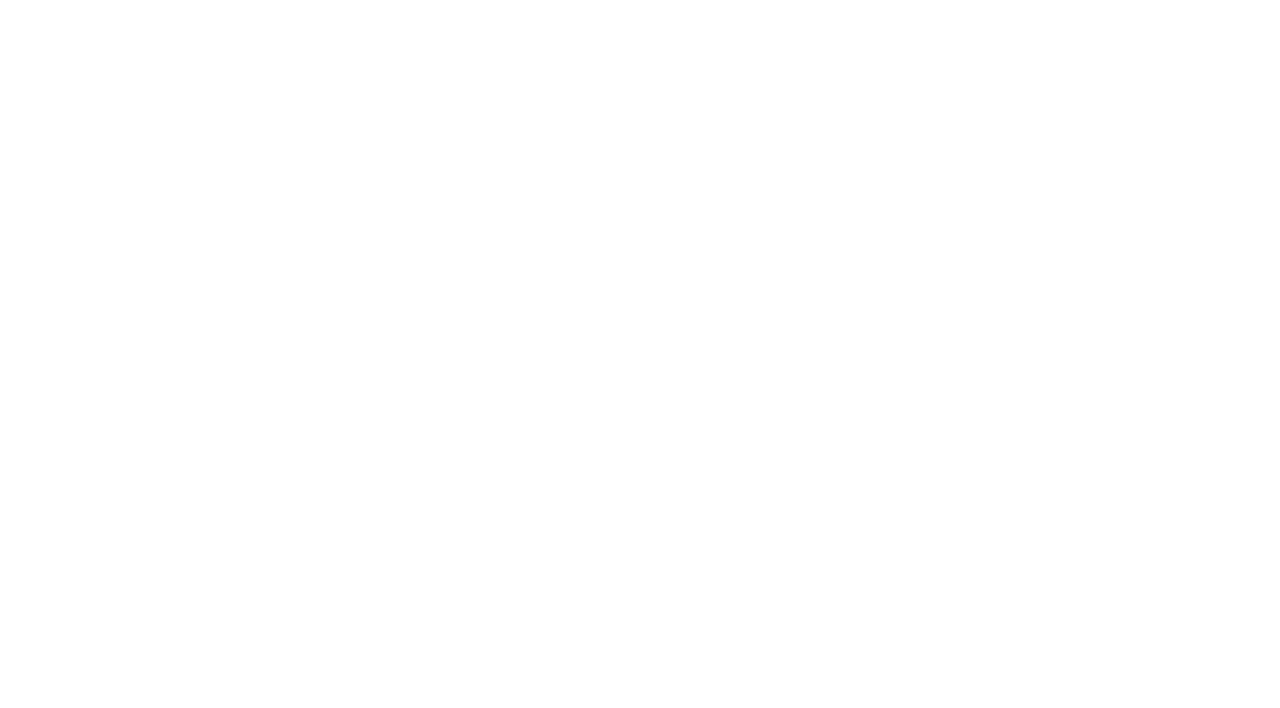
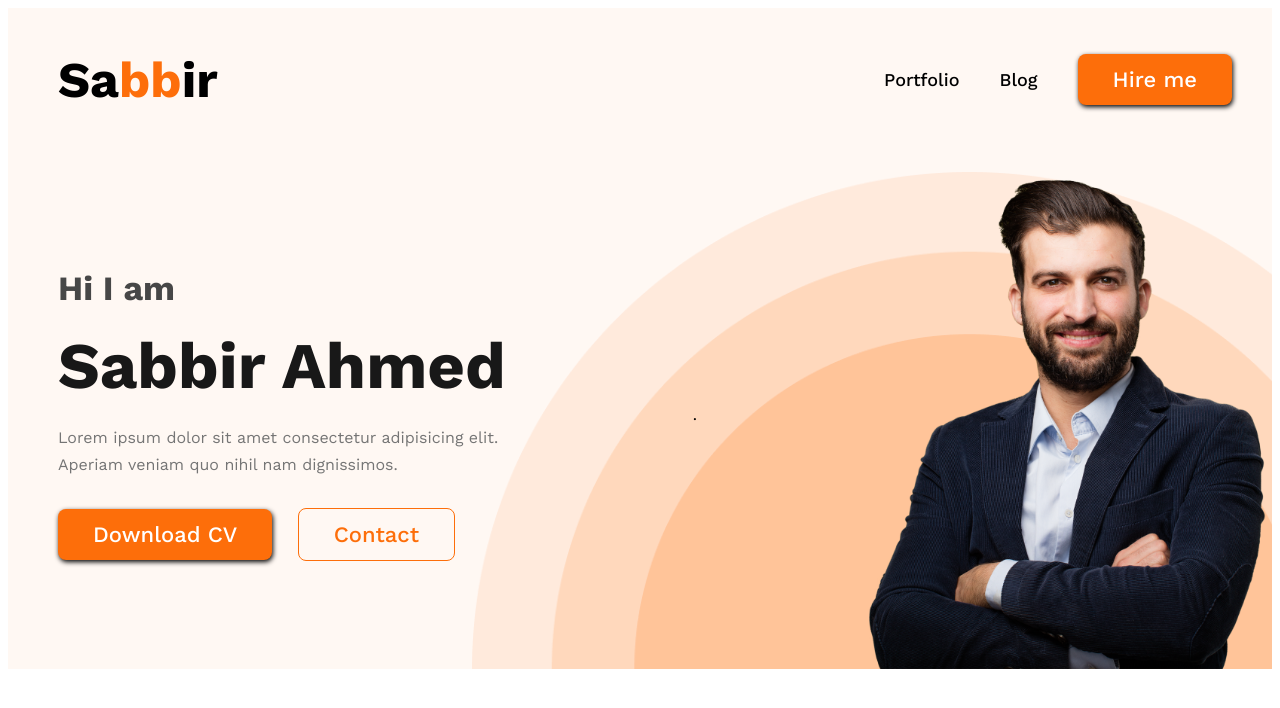
Before and after one commit to Sabbirahmed08/first-website, a plain HTML site: page html/index.html in a window 1280 px wide. Drawn offline with nearby package versions, Linux system fonts and the light colour scheme.

Commit message:
header-section-done

```diff
--- a/css/style.css
+++ b/css/style.css
@@ -0,0 +1,109 @@
+* {
+    font-family: "Work Sans", sans-serif;
+}
+
+/* common style */
+.common-color {
+    color: #FD6E0A;
+}
+
+.common-button {
+    background-color: #FD6E0A;
+    color: white;
+    padding: 13px 35px;
+    font-size: 22px;
+    font-weight: 500;
+    border: none;
+    border-radius: 8px;
+    box-shadow: 1px 2px 5px black;
+
+}
+
+/* navbar styles */
+.logo-name {
+    font-size: 50px;
+    margin-left: 50px;
+}
+
+header {
+    background-color: #FFF8F3;
+}
+
+nav {
+    display: flex;
+    justify-content: space-between;
+}
+
+nav>ul {
+    display: flex;
+    align-items: center;
+}
+
+nav li {
+    list-style: none;
+    margin-right: 40px;
+}
+
+nav li a {
+    text-decoration: none;
+    color: black;
+    font-size: 18px;
+    font-weight: 500;
+}
+
+/* header-part */
+.special-button {
+    color: #FD6E0A;
+    border: 1px solid #FD6E0A;
+    background-color: #FFF8F3;
+    padding: 13px 35px;
+    font-size: 22px;
+    font-weight: 500;
+    border-radius: 8px;
+}
+
+.header-part {
+    display: flex;
+    align-items: center;
+    background-image: url(/images/header_bg.png);
+    background-repeat: no-repeat;
+    background-size: 800px;
+    background-position: bottom right;
+    justify-content: space-between;
+    padding: 10px 0px 0 50px;
+
+}
+
+.header-part img {
+    width: 440px;
+    /* height: 600px; */
+}
+
+.header-text {
+    width: 500px;
+}
+
+.header-name-1 {
+    color: #474747;
+    font-size: 34px;
+    margin-bottom: 0;
+    margin-top: 0;
+}
+
+.header-name-2 {
+    color: #181818;
+    font-size: 65px;
+    margin-top: 20px;
+    margin-bottom: 0;
+}
+
+.header-description {
+    color: #757575;
+    margin-top: 20px;
+    margin-bottom: 30px;
+    line-height: 1.7em;
+}
+
+.special-button {
+    margin-left: 20px;
+}
--- a/html/index.html
+++ b/html/index.html
@@ -4,11 +4,44 @@
 <head>
     <meta charset="UTF-8">
     <meta name="viewport" content="width=device-width, initial-scale=1.0">
-    <title>Document</title>
+    <link rel="preconnect" href="https://fonts.googleapis.com">
+    <link rel="preconnect" href="https://fonts.gstatic.com" crossorigin>
+    <link
+        href="https://fonts.googleapis.com/css2?family=Inconsolata:wdth,wght@50..200,200..900&family=Open+Sans:ital,wght@0,300..800;1,300..800&family=Roboto+Mono:ital,wght@0,100..700;1,100..700&family=Roboto:ital,wght@0,100;0,300;0,400;0,500;0,700;0,900;1,100;1,300;1,400;1,500;1,700;1,900&family=Work+Sans:ital,wght@0,100..900;1,100..900&display=swap"
+        rel="stylesheet">
+    <link rel="stylesheet" href="/css/style.css">
+    <title>Sabbir Ahmed</title>
 </head>
 
 <body>
 
+    <header>
+        <nav>
+            <h1 class="logo-name">Sa<span class="common-color">bb</span>ir</h1>
+            <ul>
+                <li><a href="">Portfolio</a></li>
+                <li><a href="">Blog</a></li>
+                <li><button class="common-button">Hire me</button></li>
+            </ul>
+        </nav>
+        <section class="header-part">
+            <div class="header-text">
+                <h3 class="header-name-1">Hi I am</h3>
+                <h1 class="header-name-2">Sabbir Ahmed</h1>
+                <p class="header-description">
+                    Lorem ipsum dolor sit amet consectetur adipisicing elit. Aperiam veniam quo nihil nam dignissimos.
+                </p>
+                <button class="common-button">Download CV</button>
+                <button class="special-button">Contact</button>
+            </div>
+            .
+            <img src="/images/hardy.png" alt="">
+
+        </section>
+    </header>
+    <main></main>
+    <footer></footer>
+
 </body>
 
 </html>
```
